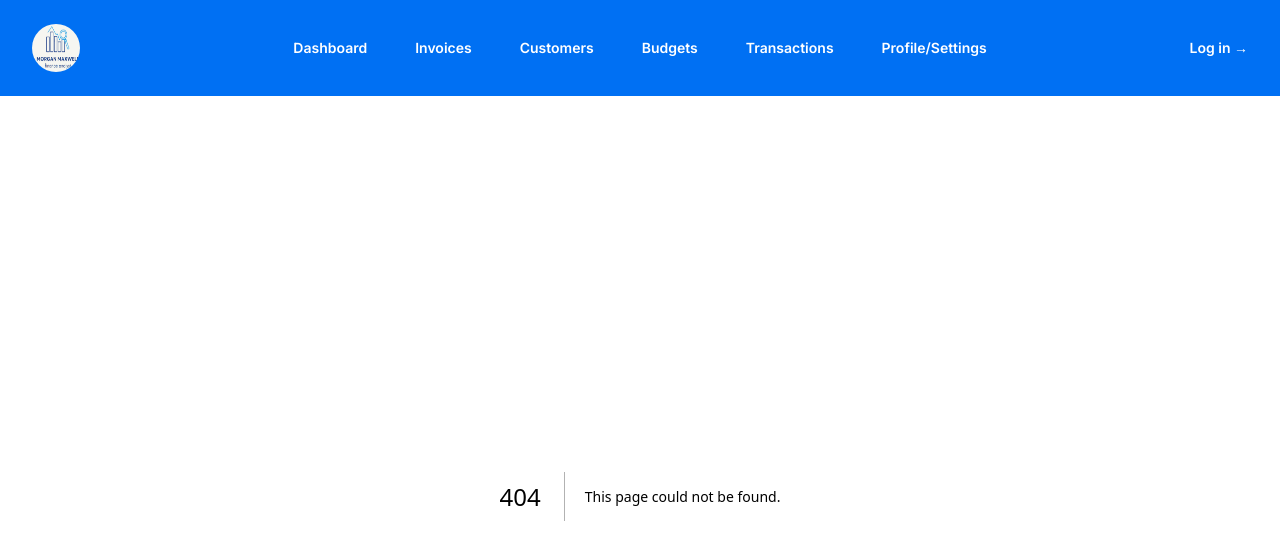
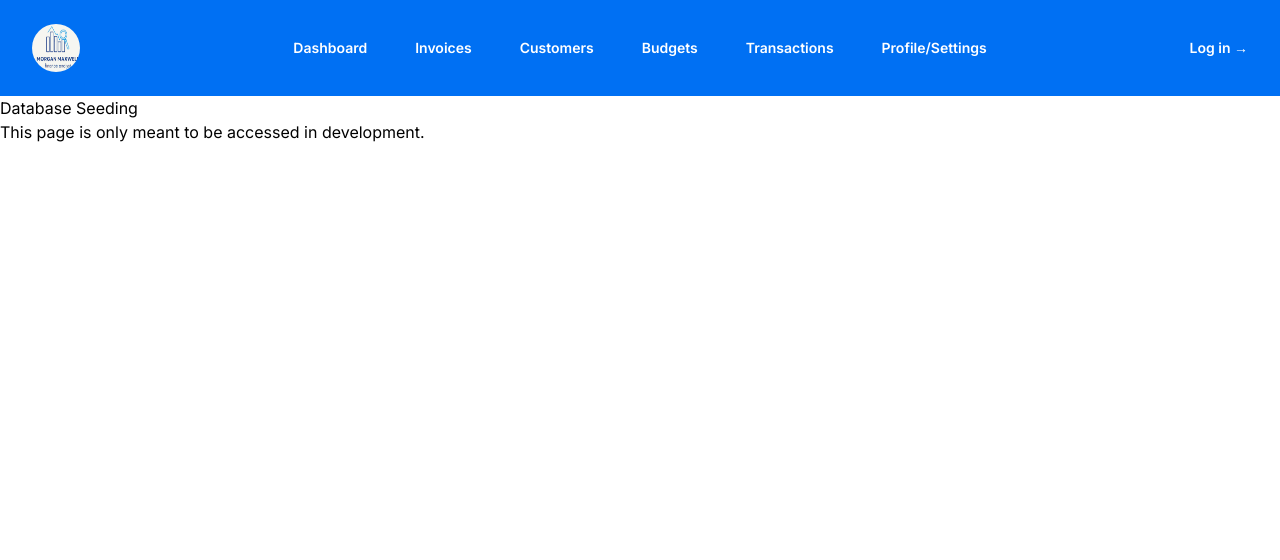
Before and after one commit to MohitKate/financeAITool, a Next.js app: page /seed in a window 1280 px wide. Before the commit this address had no page. Shown: the top 560 px of the page. Built offline with nearby package versions, Linux system fonts and the light colour scheme; a web font is replaced by a local one.

Commit message:
added seed page and update code in routes.ts

```diff
--- /dev/null
+++ b/app/seed/page.tsx
@@ -0,0 +1,8 @@
+export default function SeedPage() {
+    return (
+      <div>
+        <h1>Database Seeding</h1>
+        <p>This page is only meant to be accessed in development.</p>
+      </div>
+    );
+  }
--- a/app/seed/route.ts
+++ b/app/seed/route.ts
@@ -103,6 +103,9 @@ async function seedRevenue() {
 
 export async function GET() {
   try {
+      // Only run in development
+  if (process.env.NODE_ENV !== 'production') {
+    try {
       const result = await sql.begin((sql) => [
         seedUsers(),
         seedCustomers(),
@@ -112,6 +115,15 @@ export async function GET() {
 
       return Response.json({ message: 'Database seeded successfully' });
     } catch (error) {
+      console.error('Seeding error:', error);
+      return Response.json({ error: 'Failed to seed database' }, { status: 500 });
+    }
+  }
+
+  // Always return this in production
+  return Response.json({ message: 'Seeding not available in production' });
+
+  } catch (error) {
     return Response.json({ error }, { status: 500 });
   }
 }
```
Lines whose indentation alone changed are shown as unchanged.
